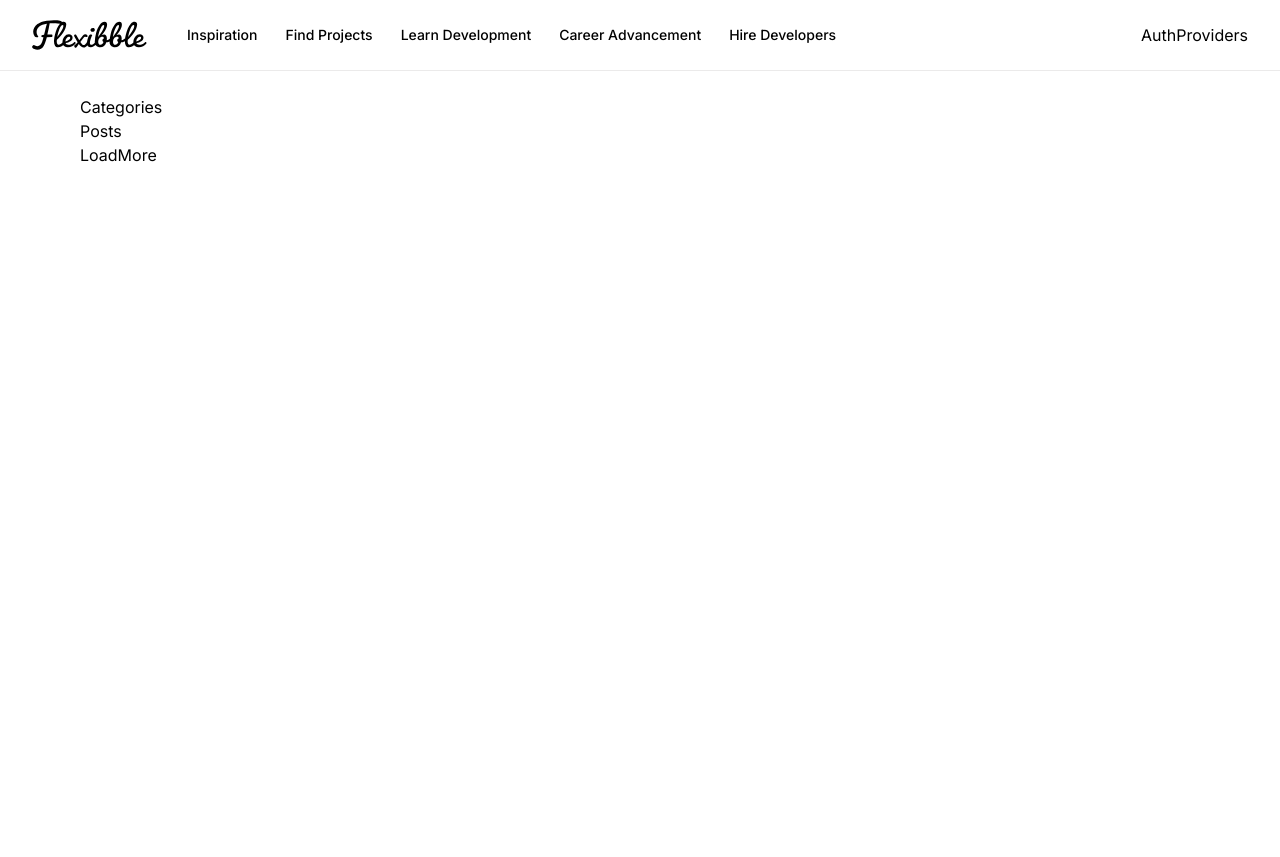
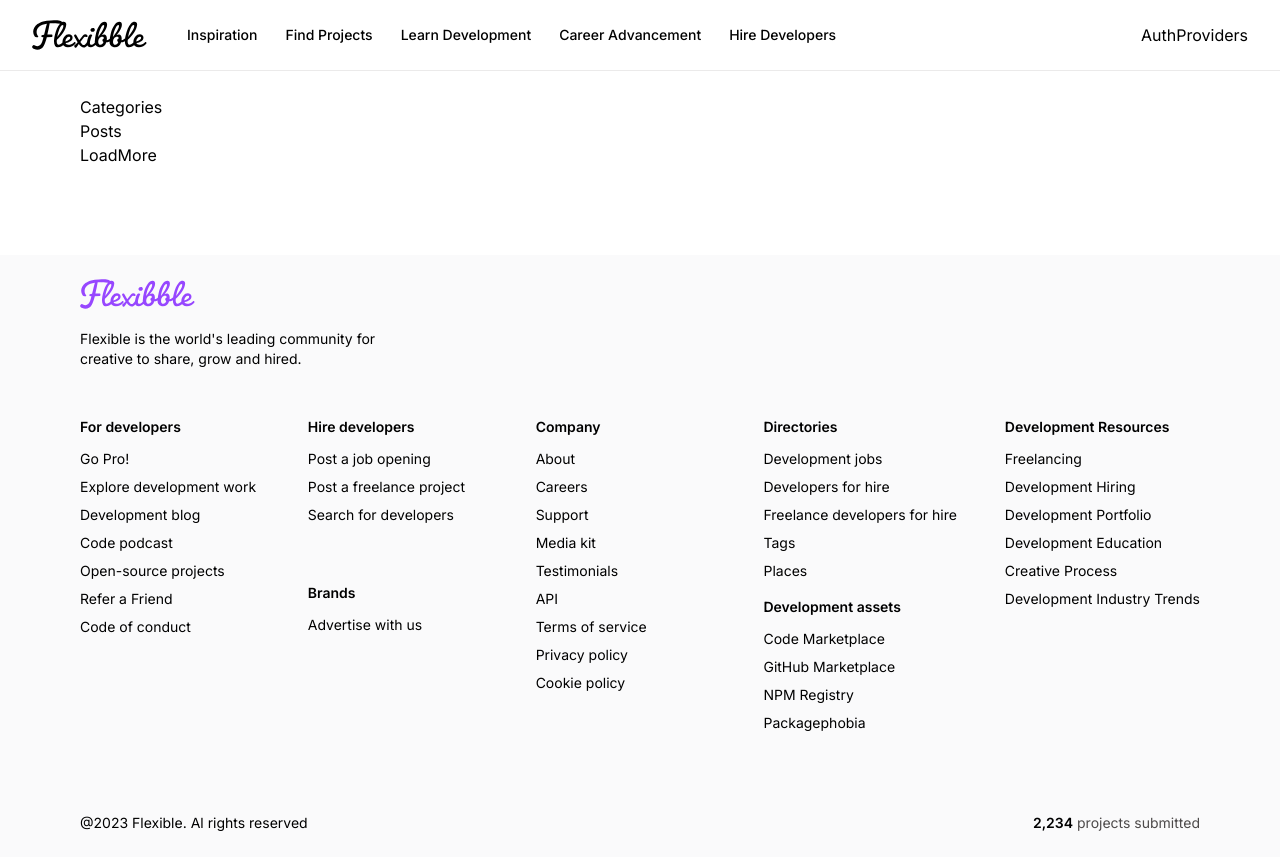
Before and after one commit to sowmik-sec/nextjs13_flexible, a Next.js app: page / in a window 1280 px wide. Before the commit the page ends 800 px from the top, so only its background shows below. Built offline with nearby package versions, Linux system fonts and the light colour scheme.

Commit message:
create footer

```diff
--- a/components/Footer.tsx
+++ b/components/Footer.tsx
@@ -1,5 +1,85 @@
+import { footerLinks } from "@/constants";
+import Image from "next/image";
+import Link from "next/link";
+
+type ColumnProps = {
+  title: string;
+  links: Array<string>;
+};
+
+const FooterColumn = ({ title, links }: ColumnProps) => (
+  <div className="footer_column">
+    <h4 className="font-semibold">{title}</h4>
+    <ul className="flex flex-col gap-2 font-normal">
+      {links.map((link) => (
+        <Link href="/" key={link}>
+          {link}
+        </Link>
+      ))}
+    </ul>
+  </div>
+);
+
 const Footer = () => {
-  return <div></div>;
+  return (
+    <footer className="flexStart footer">
+      <div className="flex flex-col gap-12 w-full">
+        <div className="flex items-start flex-col">
+          <Image
+            src="/logo-purple.svg"
+            width={115}
+            height={38}
+            alt="Flexible"
+          />
+          <p className="text-start text-sm font-normal mt-5 max-w-xs">
+            Flexible is the world's leading community for creative to share,
+            grow and hired.
+          </p>
+        </div>
+        <div className="flex flex-wrap gap-12">
+          <FooterColumn
+            title={footerLinks[0].title}
+            links={footerLinks[0].links}
+          />
+          <div className="flex-1 flex flex-col gap-4">
+            <FooterColumn
+              title={footerLinks[1].title}
+              links={footerLinks[1].links}
+            />
+            <FooterColumn
+              title={footerLinks[2].title}
+              links={footerLinks[2].links}
+            />
+          </div>
+          <FooterColumn
+            title={footerLinks[3].title}
+            links={footerLinks[3].links}
+          />
+          <div className="flex-1 flex flex-col gap-4">
+            <FooterColumn
+              title={footerLinks[4].title}
+              links={footerLinks[4].links}
+            />
+            <FooterColumn
+              title={footerLinks[5].title}
+              links={footerLinks[5].links}
+            />
+          </div>
+          <FooterColumn
+            title={footerLinks[6].title}
+            links={footerLinks[6].links}
+          />
+        </div>
+      </div>
+      <div className="flexBetween footer_copyright">
+        <p>@2023 Flexible. Al rights reserved</p>
+        <p className="text-gray">
+          <span className="text-black font-semibold"> 2,234</span> projects
+          submitted
+        </p>
+      </div>
+    </footer>
+  );
 };
 
 export default Footer;
```
